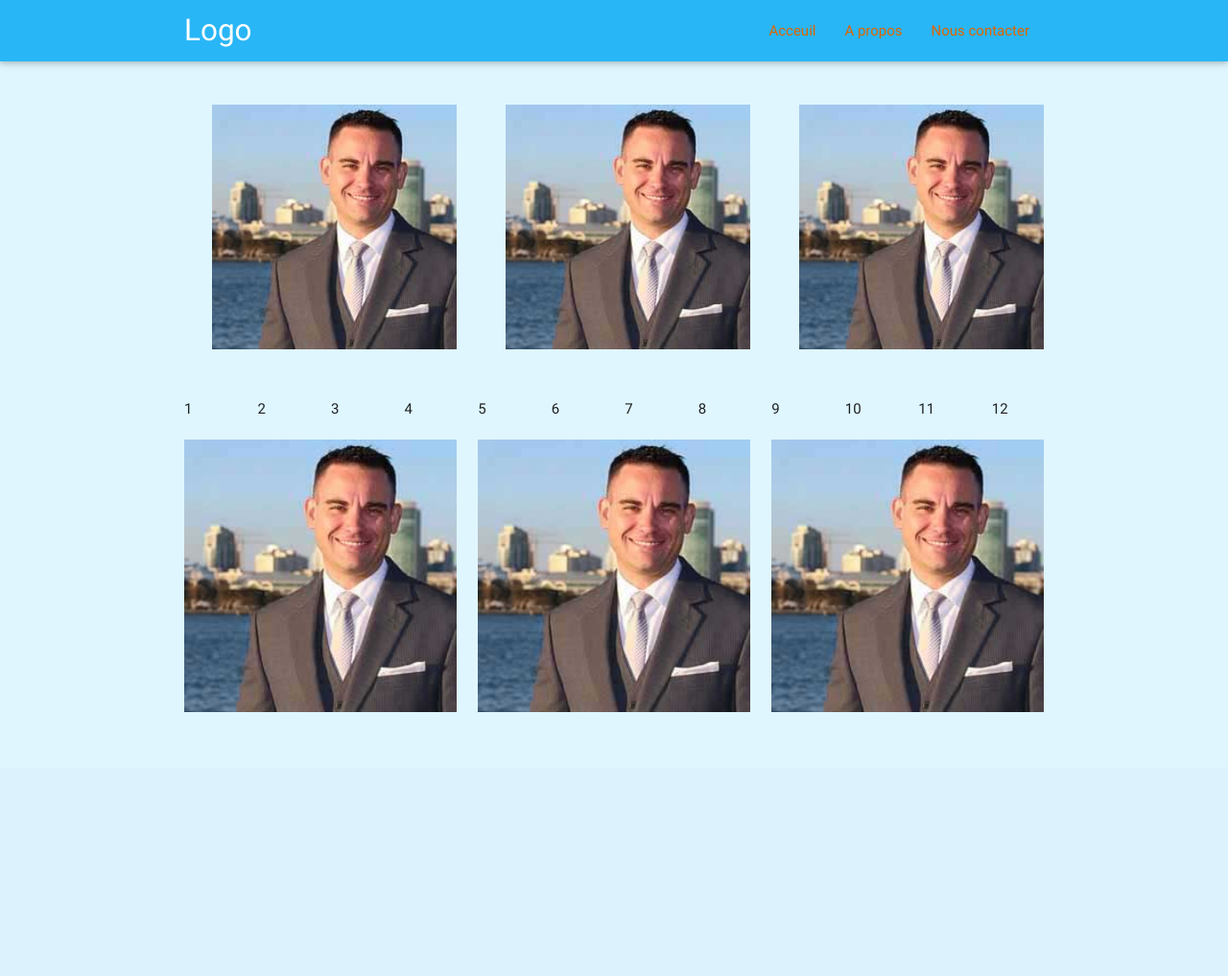
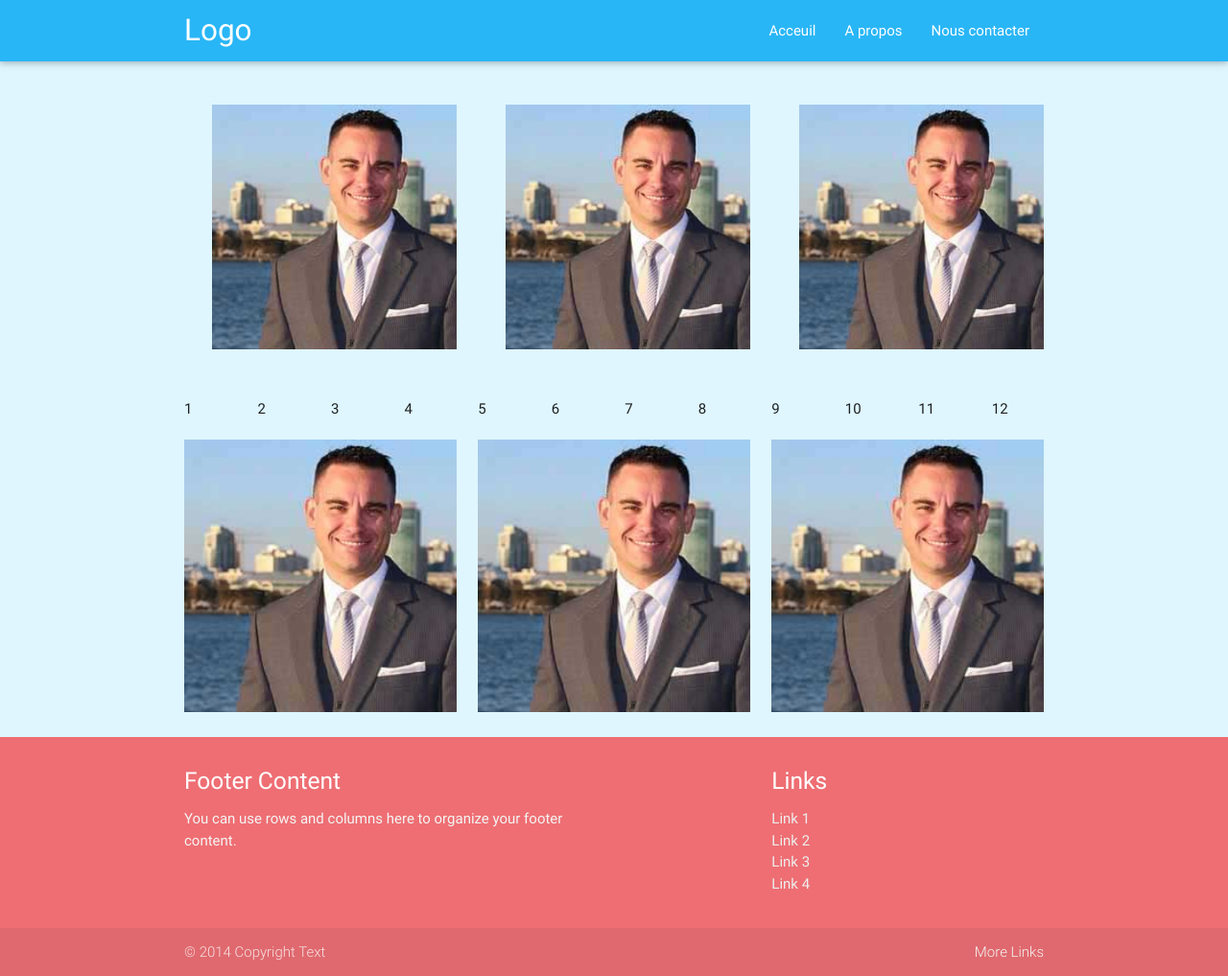
Before and after one commit to juliengrima/pointjardin, a PHP site: page / in a window 1280 px wide. Shown: the whole page at 96% size. Before the commit the page ends 742 px from the top, so only its background shows below. Run offline with PHP 8.4, Linux system fonts and the light colour scheme; some libraries are stand-ins or nearby versions.

Commit message:
Modif Main.css & footer.php

```diff
--- a/css/Main.css
+++ b/css/Main.css
@@ -115,7 +115,7 @@ nav .button-collapsemain {
 }
 
 A:link {
-    COLOR: rgb(222, 100, 0); TEXT-DECORATION: none; FONT-SIZE: 1.0em;
+    COLOR: rgb(255, 255, 255); TEXT-DECORATION: none; FONT-SIZE: 1.0em;
 }
 
 A:hover {
--- a/includes/footer.php
+++ b/includes/footer.php
@@ -1,3 +1,30 @@
+<footer class="page-footer">
+          <div class="container">
+            <div class="row">
+              <div class="col l6 s12">
+                <h5 class="white-text">Footer Content</h5>
+                <p class="grey-text text-lighten-4">You can use rows and columns here to organize your footer content.</p>
+              </div>
+              <div class="col l4 offset-l2 s12">
+                <h5 class="white-text">Links</h5>
+                <ul>
+                  <li><a class="grey-text text-lighten-3" href="#!">Link 1</a></li>
+                  <li><a class="grey-text text-lighten-3" href="#!">Link 2</a></li>
+                  <li><a class="grey-text text-lighten-3" href="#!">Link 3</a></li>
+                  <li><a class="grey-text text-lighten-3" href="#!">Link 4</a></li>
+                </ul>
+              </div>
+            </div>
+          </div>
+          <div class="footer-copyright">
+            <div class="container">
+            © 2014 Copyright Text
+            <a class="grey-text text-lighten-4 right" href="#!">More Links</a>
+            </div>
+          </div>
+        </footer>
+
+
 <!--APPEL SCRIPT JQUERY-->
 
 <scriptsrc="https://code.jquery.com/jquery-2.2.4.js"
```
